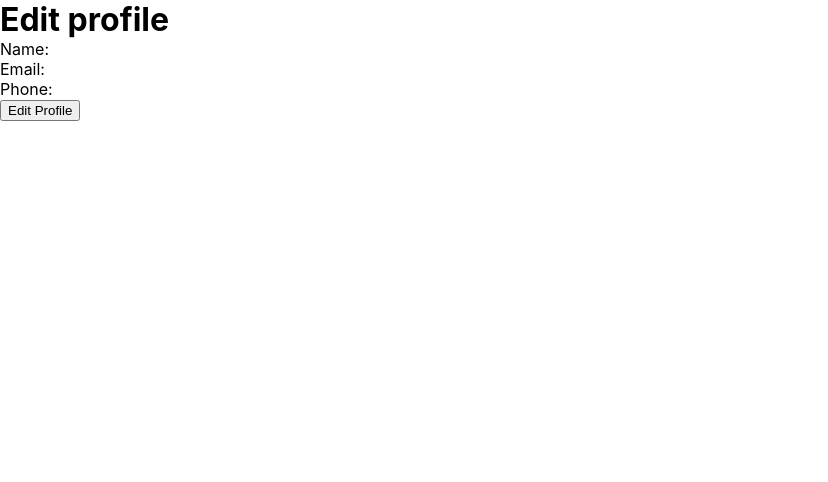
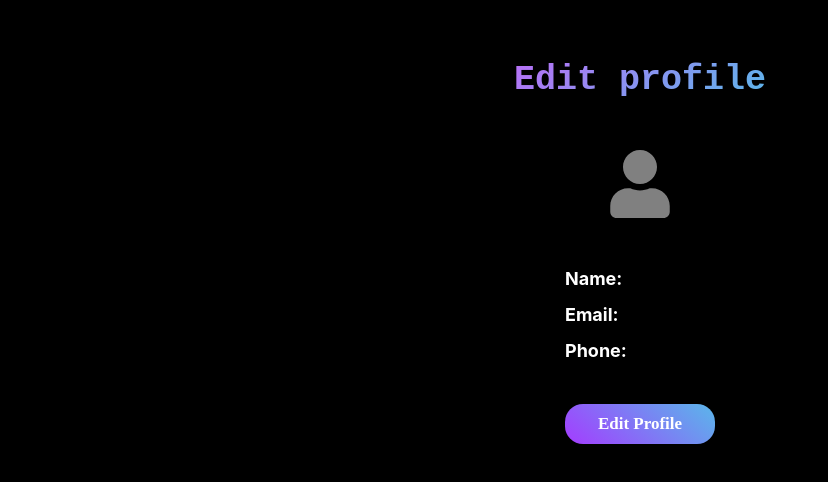
Before and after one commit to SamuelMorais030202/finance-control, a React (Create React App) app in the folder frontend/: page /edit-profile in a window 1280 px wide. Shown: the top 482 px of the page, without its empty margins (0-828 px from the left). Built offline with nearby package versions, Linux system fonts and the light colour scheme; no server answers; sample sign-in values are in the browser's storage.

Commit message:
Estilizando a página de edição de perfil

```diff
--- a/frontend/src/pages/EditProfile/EditProfile.jsx
+++ b/frontend/src/pages/EditProfile/EditProfile.jsx
@@ -2,6 +2,9 @@ import React, { useEffect, useState } from 'react';
 import { useNavigate } from 'react-router-dom';
 import api from '../../services/request';
 import { setToken } from '../../services/request';
+
+import { FaUser } from "react-icons/fa";
+import './index.css';
 
 export const EditProfile = () => {
   const [user, setUser] = useState({});
@@ -55,15 +58,16 @@ export const EditProfile = () => {
   }, [navigate])
 
   return (
-    <div>
+    <div className='page-edit-profile'>
       <h1>Edit profile</h1>
+      <FaUser size={68} color="gray" />
       {
         !isEdit
         ? <section className='profile'>
-            <p>Name: {' '} { fullName }</p>
-            <p>Email: {' '} { email }</p>
-            <p>Phone: {' '} { phone }</p>
-            <button onClick={ () => setIsEdit(true) }>Edit Profile</button>
+            <p><span>Name:</span> {' '} { fullName }</p>
+            <p><span>Email:</span> {' '} { email }</p>
+            <p><span>Phone:</span> {' '} { phone }</p>
+            <button onClick={ () => setIsEdit(true) } className="button">Edit Profile</button>
           </section>
         : <section className='profile-edit'>
             <label htmlFor="fullName">
@@ -78,7 +82,7 @@ export const EditProfile = () => {
             <label htmlFor="password">
               <input type="password" placeholder='enter the password' onChange={ ({ target }) => setPassword(target.value) } />
             </label>
-            <button onClick={ () => editProfile() }>
+            <button onClick={ () => editProfile() } className="button">
               Edit
             </button>
           </section>
--- /dev/null
+++ b/frontend/src/pages/EditProfile/index.css
@@ -0,0 +1,71 @@
+.page-edit-profile {
+  height: 100vh;
+  background-color: black;
+  color: white;
+  display: flex;
+  flex-direction: column;
+  align-items: center;
+  gap: 50px;
+}
+
+.page-edit-profile h1 {
+  margin-top: 60px;
+  font-family: 'Courier New', Courier, monospace;
+  font-weight: 600;
+  font-size: 35px;
+  background: linear-gradient(0.9turn, #5AB7EA, #B970F7);
+  background-clip: text;
+  -webkit-background-clip: text;
+  -webkit-text-fill-color: transparent;
+}
+
+.profile {
+  display: flex;
+  flex-direction: column;
+  gap: 15px;
+  font-size: 18px;
+}
+
+.profile p {
+  display: flex;
+  flex-wrap: wrap;
+  gap: 10px;
+}
+
+.profile p span {
+  font-weight: 700;
+}
+
+.button {
+  margin-top: 28px;
+  width: 150px;
+  padding: 10px;
+  border: none;
+  border-radius: 18px;
+  background: linear-gradient(220.94deg, #5AB7EA, #a43cff);
+  font-size: 17px;
+  font-family: 'Times New Roman', Times, serif;
+  font-weight: 600;
+  color: white;
+  align-self: center;
+}
+
+.profile-edit {
+  display: flex;
+  flex-direction: column;
+  gap: 15px;
+}
+
+.profile-edit label input {
+  padding: 10px;
+  border-radius: 11px;
+  border: 1px solid white;
+  color: white;
+  background-color: transparent;
+  font-family: 'Courier New', Courier, monospace;
+  font-weight: 600;
+  border-image: linear-gradient(to right, #5AB7EA, #a43cff);
+  border-image-slice: 1;
+  outline: none;
+  width: 280px;
+}
```
